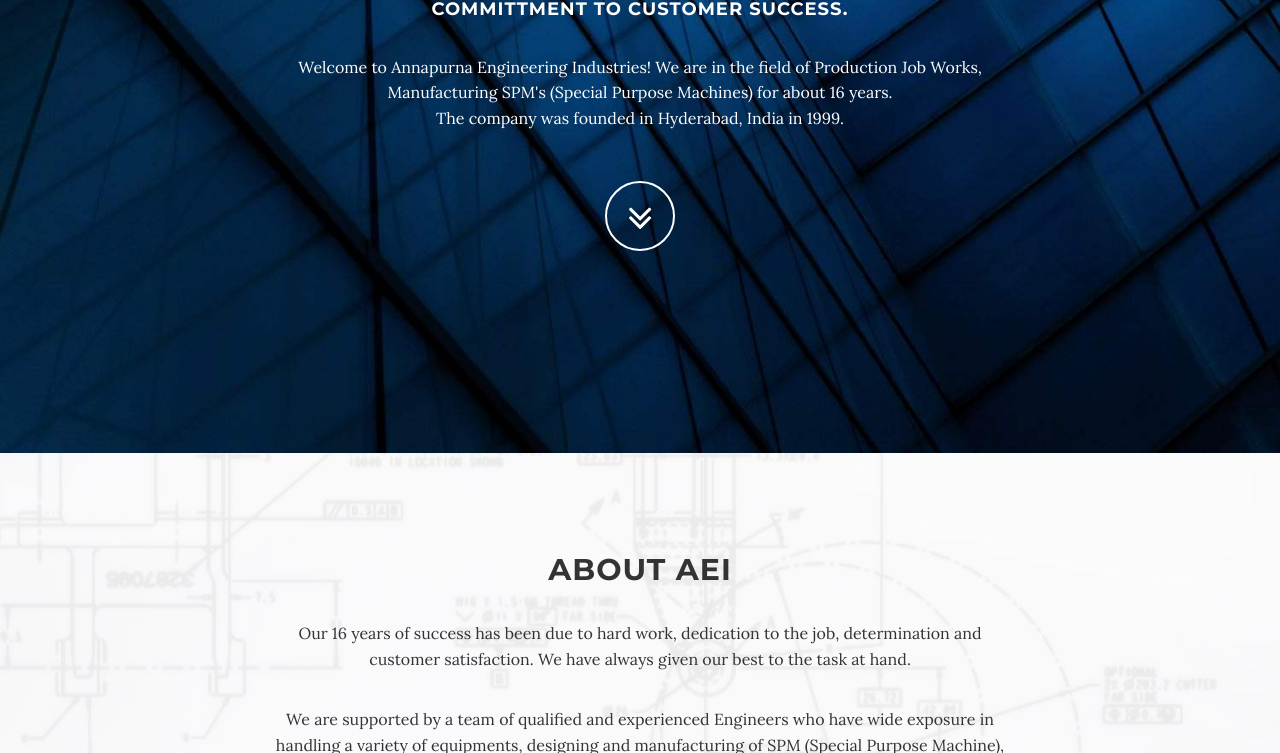
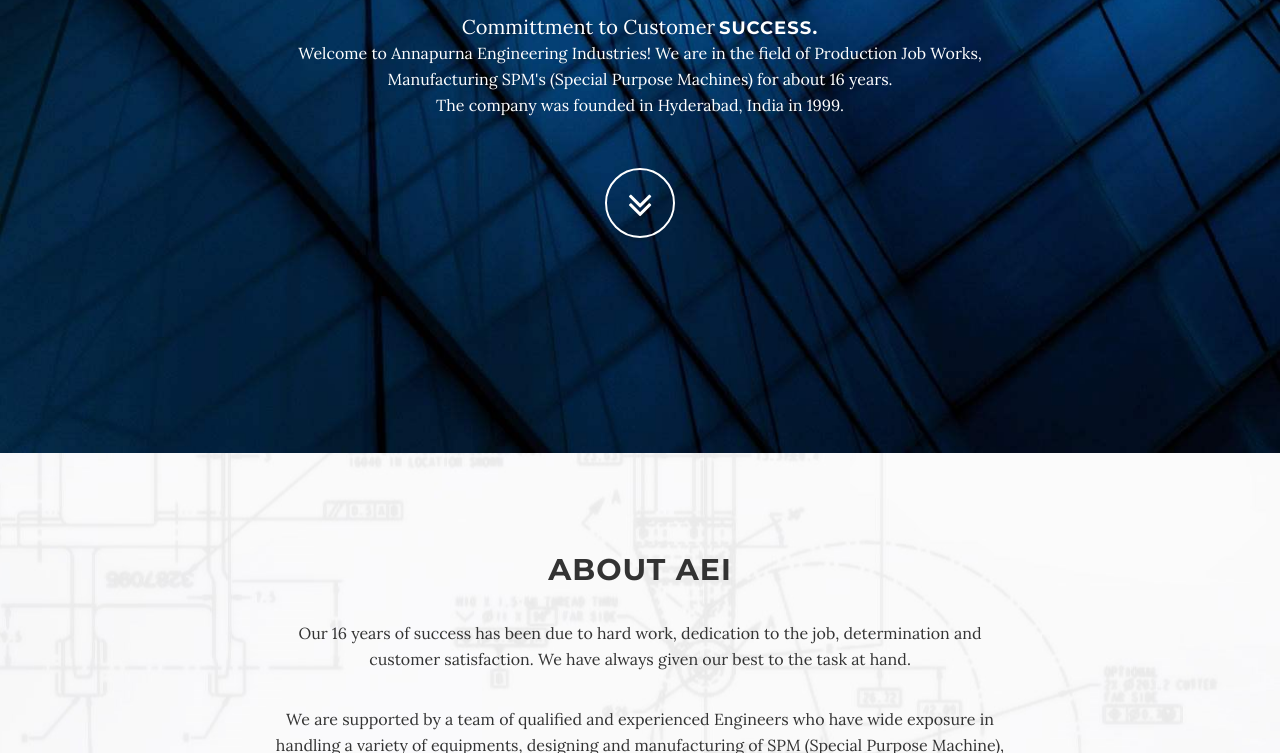
Before and after one commit to utsavnarayan/AEI, a plain HTML site: page index.html in a window 1280 px wide. Shown: the part 347-1100 px from the top of the page. Drawn offline with Linux system fonts and the light colour scheme; some packages are replaced by stand-ins of ours.

Commit message:
Update index.html

```diff
--- a/index.html
+++ b/index.html
@@ -63,7 +63,7 @@
                 <div class="row">
                     <div class="col-md-8 col-md-offset-2">
                         <h1 class="brand-heading">AEI</h1>
-                        <h4 style="margin-top=-10px;text-transform=none">Committment to Customer success.</h4>
+                        <span style="font-size:20px;">Committment to Customer</span> <h4 style="display:inline"> SUCCESS.</h4>
                         <p class="intro-text">Welcome to Annapurna Engineering Industries! We are in the field of Production Job Works, Manufacturing SPM's (Special Purpose Machines) for about 16 years.<br>The company was founded in Hyderabad, India in 1999.</p>
                         <a href="#about" class="btn btn-circle page-scroll">
                             <i class="fa fa-angle-double-down animated"></i>
```
